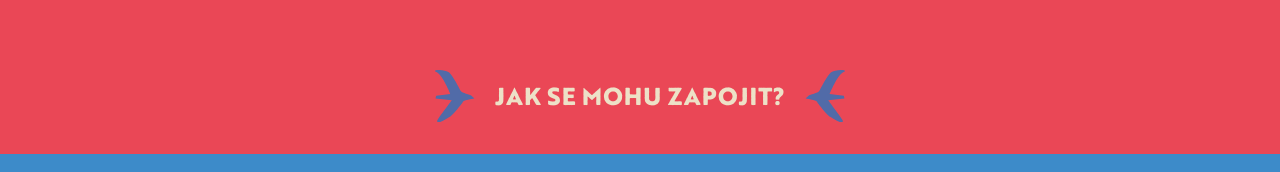
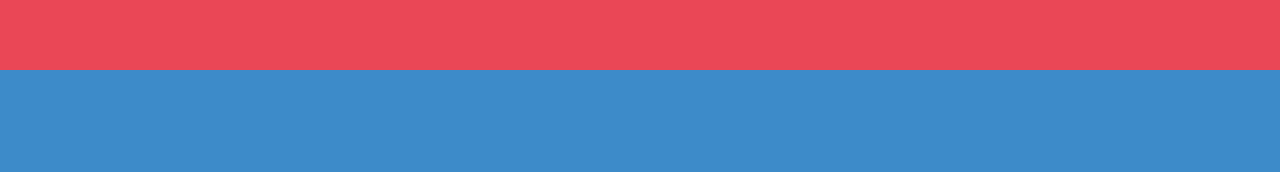
Before and after one commit to petrkucerak/modlitbyzaulice, a Next.js app: page / in a window 1280 px wide. Shown: the part 2398-2570 px from the top of the page. Built offline with nearby package versions, Linux system fonts and the light colour scheme.

Commit message:
Remove unused title

```diff
--- a/app/page.js
+++ b/app/page.js
@@ -137,14 +137,14 @@ export default function Home() {
           source={
             "https://www.youtube-nocookie.com/embed/wPc3QchI3XM?cc_load_policy=1&cc_lang_pref=cs"
           }
-          className={"mb-[4rem]"}
+          className={"mb-[8rem]"}
         />
-        <TitleWithBirds
+        {/* <TitleWithBirds
           color={"#516ba8"}
           className={"mt-[4rem] mb-8 fill-[#516ba8]"}
         >
           Jak se mohu zapojit?
-        </TitleWithBirds>
+        </TitleWithBirds> */}
       </Section>
 
       <Section
```
